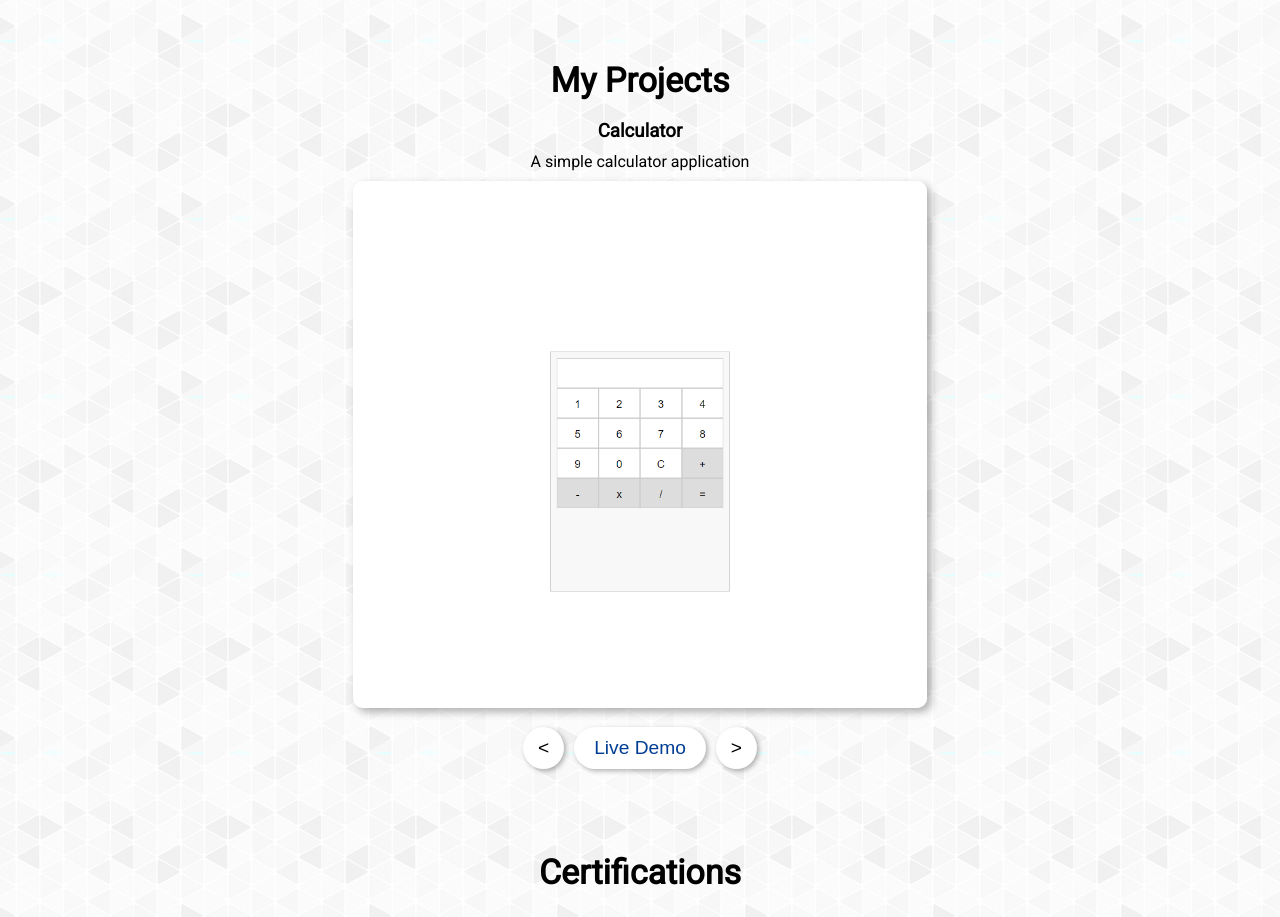
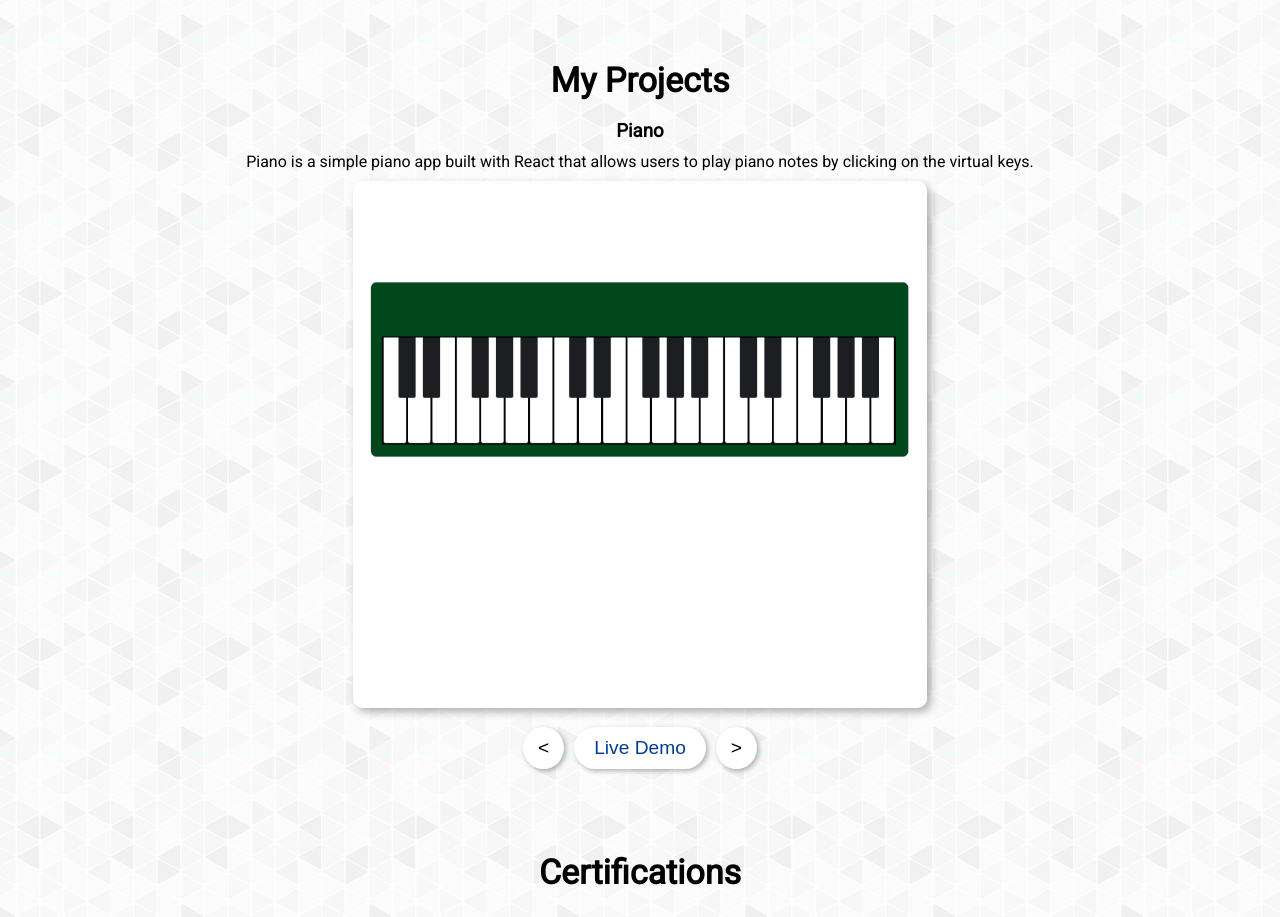
Before and after one commit to asaggse/my-personal-website, a React (Create React App) app: page / in a window 1280 px wide. Shown: the part 1220-2137 px from the top of the page. Built offline with nearby package versions, Linux system fonts and the light colour scheme.

Commit message:
Update Projects.js

```diff
--- a/src/components/Projects.js
+++ b/src/components/Projects.js
@@ -3,6 +3,7 @@ import "./Projects.css";
 
 const Project = () => {
     const projects = [
+        { title: "Piano", description: "Piano is a simple piano app built with React that allows users to play piano notes by clicking on the virtual keys.", image: require("./images/Piano.png"), link: "https://asaggse.github.io/piano-react/" },
         { title: "Calculator", description: "A simple calculator application", image: require("./images/Calculator.png"), link: "https://asaggse.github.io/calculator-react/" },
         { title: "Tic Tac Toe", description: "A Tic Tac Toe game", image: require("./images/TicTacToe.png"), link: "https://asaggse.github.io/tic-tac-toe/" },
         { title: "Pong", description: "A simple game of Pong", image: require("./images/Pong.png"), link: "https://asaggse.github.io/pong-game/" },
```
